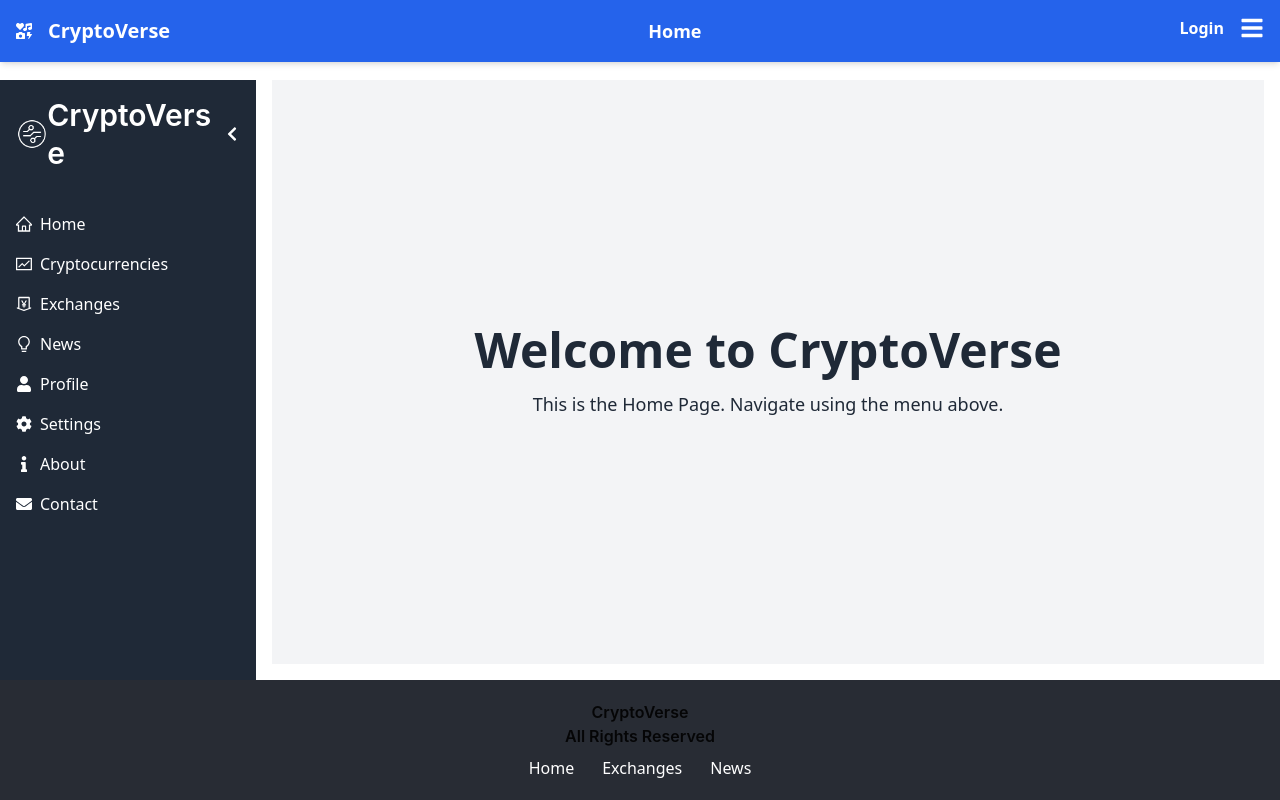
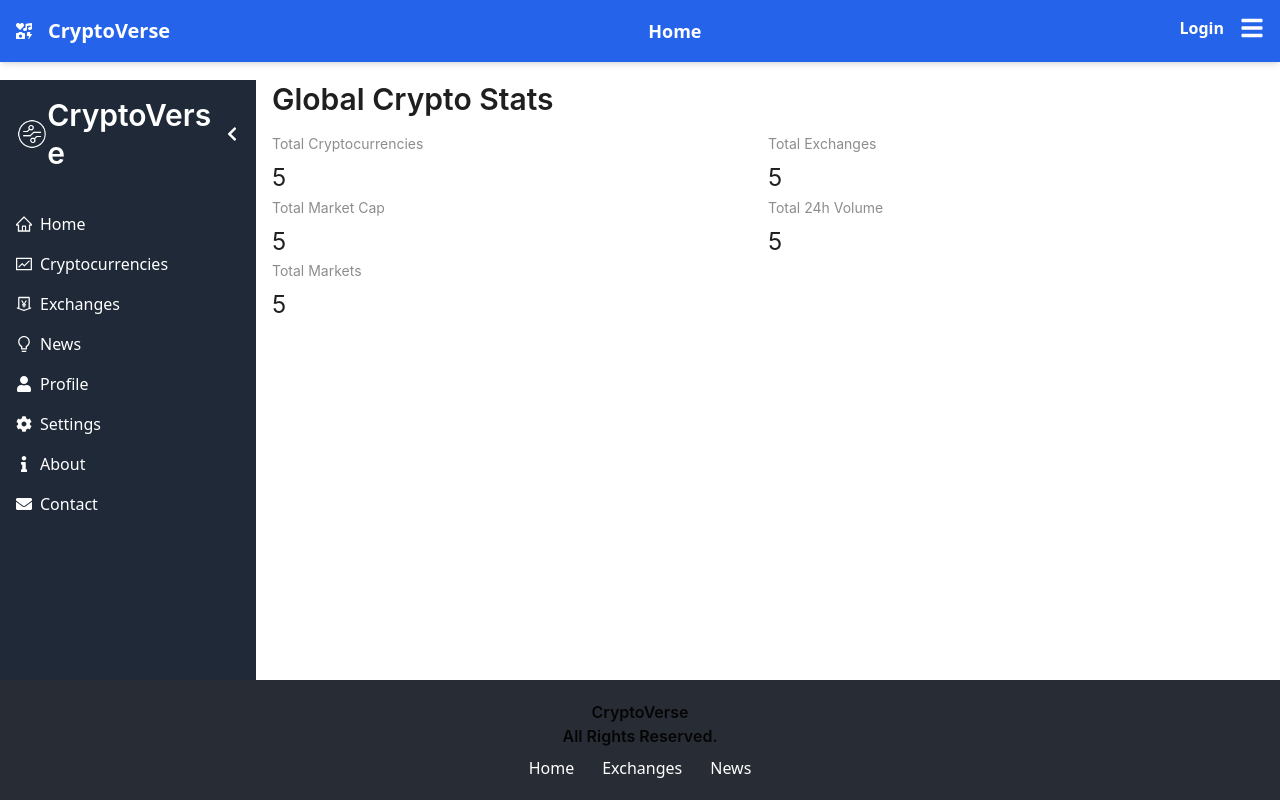
Before and after one commit to coder-pro10z/CryptoVerse, a React (Create React App) app in the folder Frontend/: page / in a window 1280 px wide. Built offline with nearby package versions, Linux system fonts and the light colour scheme.

Commit message:
Added Footer and initial Structure to Home

```diff
--- a/Frontend/src/components/Footer.tsx
+++ b/Frontend/src/components/Footer.tsx
@@ -10,7 +10,7 @@ const Footer = () => {
         <Typography.Title level={5} className="footer-title">
           {appname}
           <br />
-          All Rights Reserved
+          All Rights Reserved.
         </Typography.Title>
       <Space className="footer-space">
         <Link to='/' className="footer-link">Home</Link>
--- a/Frontend/src/pages/Home.tsx
+++ b/Frontend/src/pages/Home.tsx
@@ -1,16 +1,36 @@
-import React from 'react';
+import React from "react";
+import millify from "millify";
+import { Typography, Row, Col, Statistic } from "antd";
+import { Link } from "react-router-dom";
 
-const appname='CryptoVerse';
+const appname = "CryptoVerse";
+const {Title} = Typography;
 const HomePage = () => {
-  const username='';
-  return (<>
-      <div className="flex flex-col items-center justify-center h-full bg-gray-100 text-gray-800">
-      <h1 className="text-5xl font-bold mb-4">Welcome {username} to {appname}</h1>
-      <p className="text-lg">This is the Home Page. Navigate using the menu above.</p>
-    </div>
-  </>
+  const username = "";
+
+  return (
+    <>
+      {/* <div className="flex flex-col items-center justify-center h-full bg-gray-100 text-gray-800">
+        <h1 className="text-5xl font-bold mb-4">
+          Welcome {username} to {appname}
+        </h1>
+        <p className="text-lg">
+          This is the Home Page. Navigate using the menu above.
+        </p>
+      </div> */}
+      <>
+        <Title level={2} className="heading">Global Crypto Stats</Title>
+        <Row>
+          <Col span={12}><Statistic title="Total Cryptocurrencies" value={5}/></Col>
+          <Col span={12}><Statistic title="Total Exchanges" value={5}/></Col>
+          <Col span={12}><Statistic title="Total Market Cap" value={5}/></Col>
+          <Col span={12}><Statistic title="Total 24h Volume" value={5}/></Col>
+          <Col span={12}><Statistic title="Total Markets" value={5}/></Col>
+        </Row>
+      </>
+    </>
   );
 };
 
 export default HomePage;
-export {appname};
+export { appname };
```
